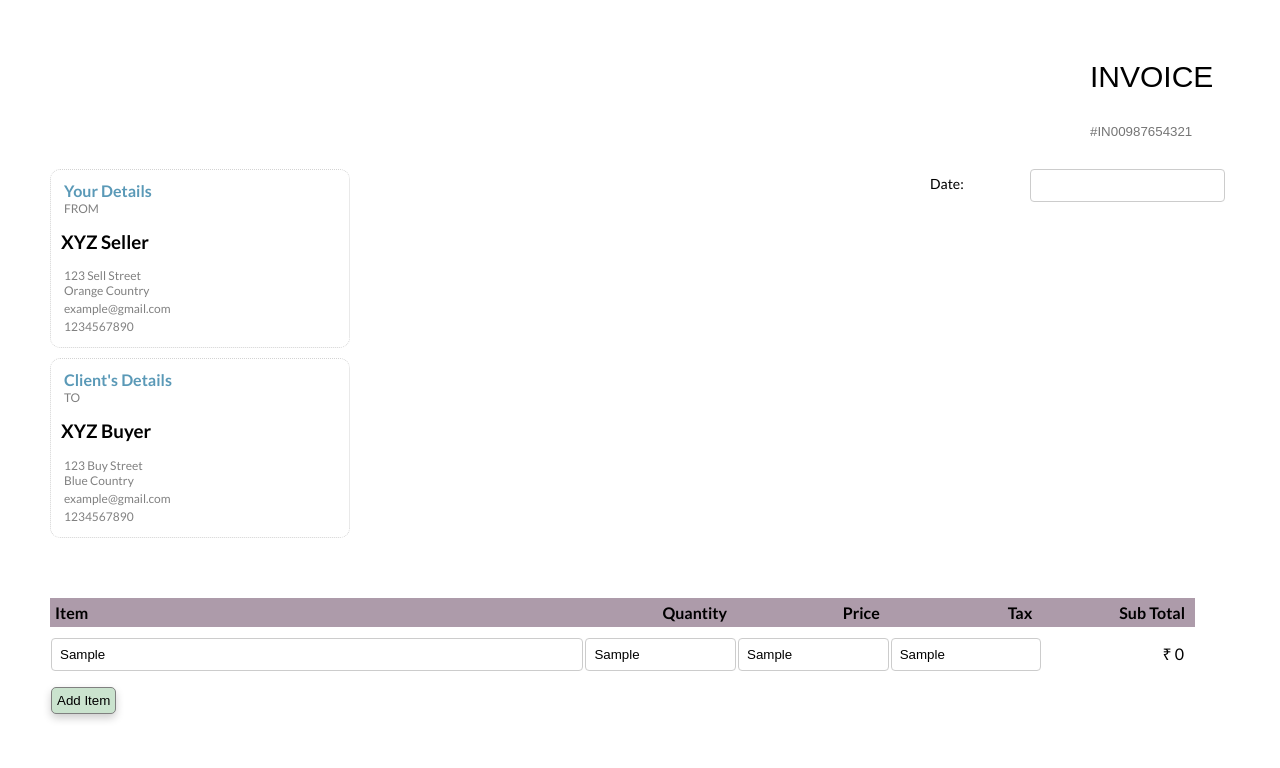
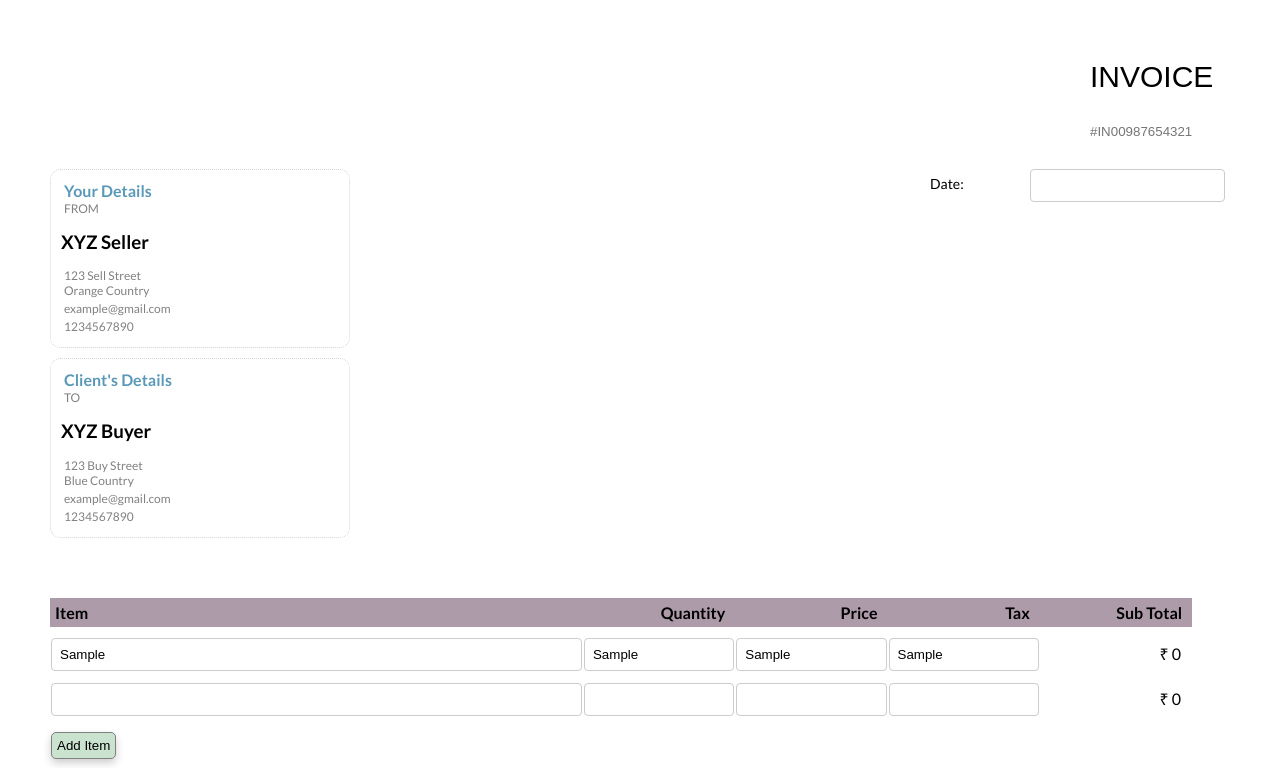
Before and after one commit to anaswara-r-babu/InvoAlchemy, a plain HTML site: page index.html in a window 1280 px wide. Both pictures are taken after typing "Sample", "Sample", "Sample", "Sample" into the empty fields and a click on the button "Add Item". Shown: the top 768 px of the page. Drawn offline with Linux system fonts and the light colour scheme.

Commit message:
copying rows

```diff
--- a/index.html
+++ b/index.html
@@ -95,7 +95,7 @@
                 </tr>
             </thead>
 
-            <tbody>
+            <tbody id="itemTableBody">
                 <tr class="table-inputs">
                     <td id="first-inp"><input type="text" class="item-control wide" ></td>
                     <td id="rightside"><input type="text" class="item-control small" ></td>
--- a/index.js
+++ b/index.js
@@ -3,9 +3,31 @@ const todetails = document.getElementById('to-details');
 const popupForm = document.getElementById('popupForm');
 const closeFormBtn = document.getElementById('closeFormBtn');
 
+const add_item = document.querySelector('.add-item');
+
 // function displayPopUp() {
 //     popupForm.style.display = 'flex';
 // }
+
+
+// FUNC
+function newRowCreation() {
+    const tbody = document.getElementById('itemTableBody');
+    const newRow = document.createElement('tr');
+    newRow.classList.add('table-inputs');
+
+    newRow.innerHTML = `
+        <td id="first-inp"><input type="text" class="item-control wide"></td>
+        <td id="rightside"><input type="text" class="item-control small"></td>
+        <td id="rightside"><input type="text" class="item-control small"></td>
+        <td id="rightside"><input type="text" class="item-control small"></td>
+        <td id="rightside"><label class="item-control medium">₹ 0</label></td>
+        <td id="close-btn">X</td>
+    `;
+
+    tbody.insertBefore(newRow, tbody.lastElementChild);
+}
+
 
 // EVENT LISTNERS
 fromDetails.addEventListener('click',() => {popupForm.style.display = 'flex'; });
@@ -16,6 +38,7 @@ closeFormBtn.addEventListener('click', function() {
     popupForm.style.display = 'none';
 });
 
+add_item.addEventListener('click',newRowCreation);
 
 
 // popupForm.addEventListener('click', function(e) ){
--- a/style.css
+++ b/style.css
@@ -185,10 +185,10 @@ table th {
     box-shadow: 0 4px 8px rgba(0, 0, 0, 0.2);
 }
 #close-btn {
-    /* background-color: #8abacf; */
+    background-color: #c4c2c3;
     width: 10px;
     color: #781c1c;
-    /* border: 1px solid #808080; */
+    border: 1px solid #808080;
     text-align: center;
     padding: 3px;
     position: relative;
```
